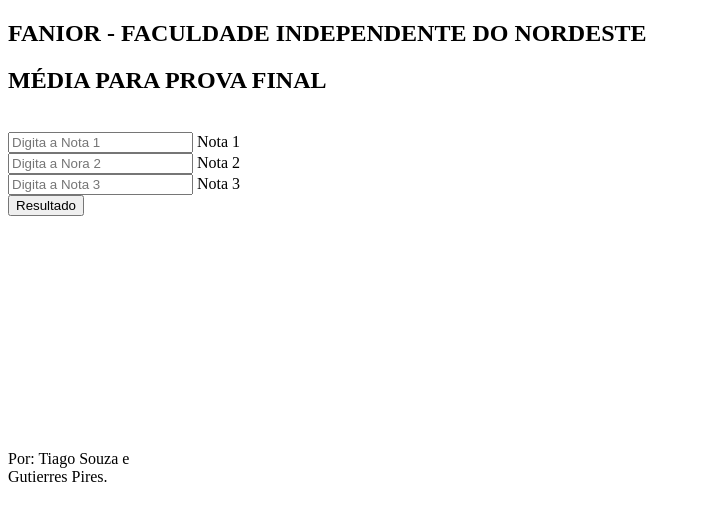
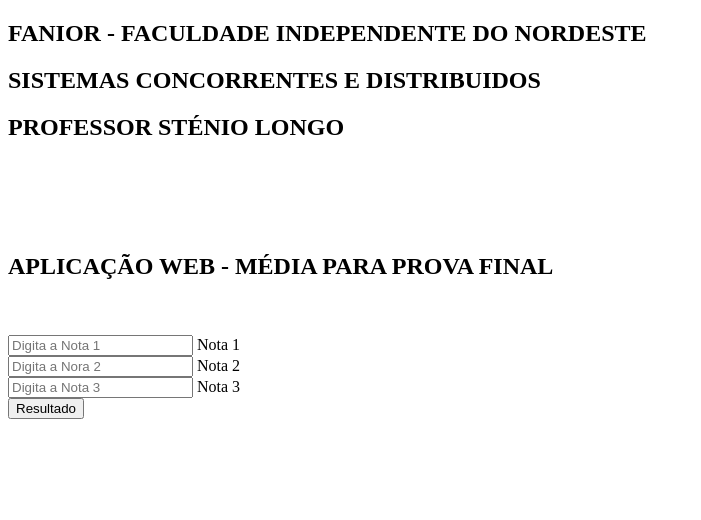
Before and after one commit to tiagoscostas/distributed, a PHP site: page / in a window 1280 px wide. Shown: the top 520 px of the page, without its empty margins (0-701 px from the left). Run offline with PHP 8.4, Linux system fonts and the light colour scheme.

Commit message:
Update index.php

```diff
--- a/index.php
+++ b/index.php
@@ -16,8 +16,11 @@ $nota1 =  $nota2 = $nota3 = "";
         $mediaFinal = $ef = "";
 ?>
 	<h2>FANIOR - FACULDADE INDEPENDENTE DO NORDESTE</h2>
-                <h2>MÉDIA PARA PROVA FINAL</h2>
-
+                <h2>SISTEMAS CONCORRENTES E DISTRIBUIDOS</h2>
+	<h2>PROFESSOR STÉNIO LONGO</h2>
+	<br><br><br><br>
+	<h2>APLICAÇÃO WEB - MÉDIA PARA PROVA FINAL</h2>
+                <br>
 
 	<form action="index.php" method="post">
 
```
